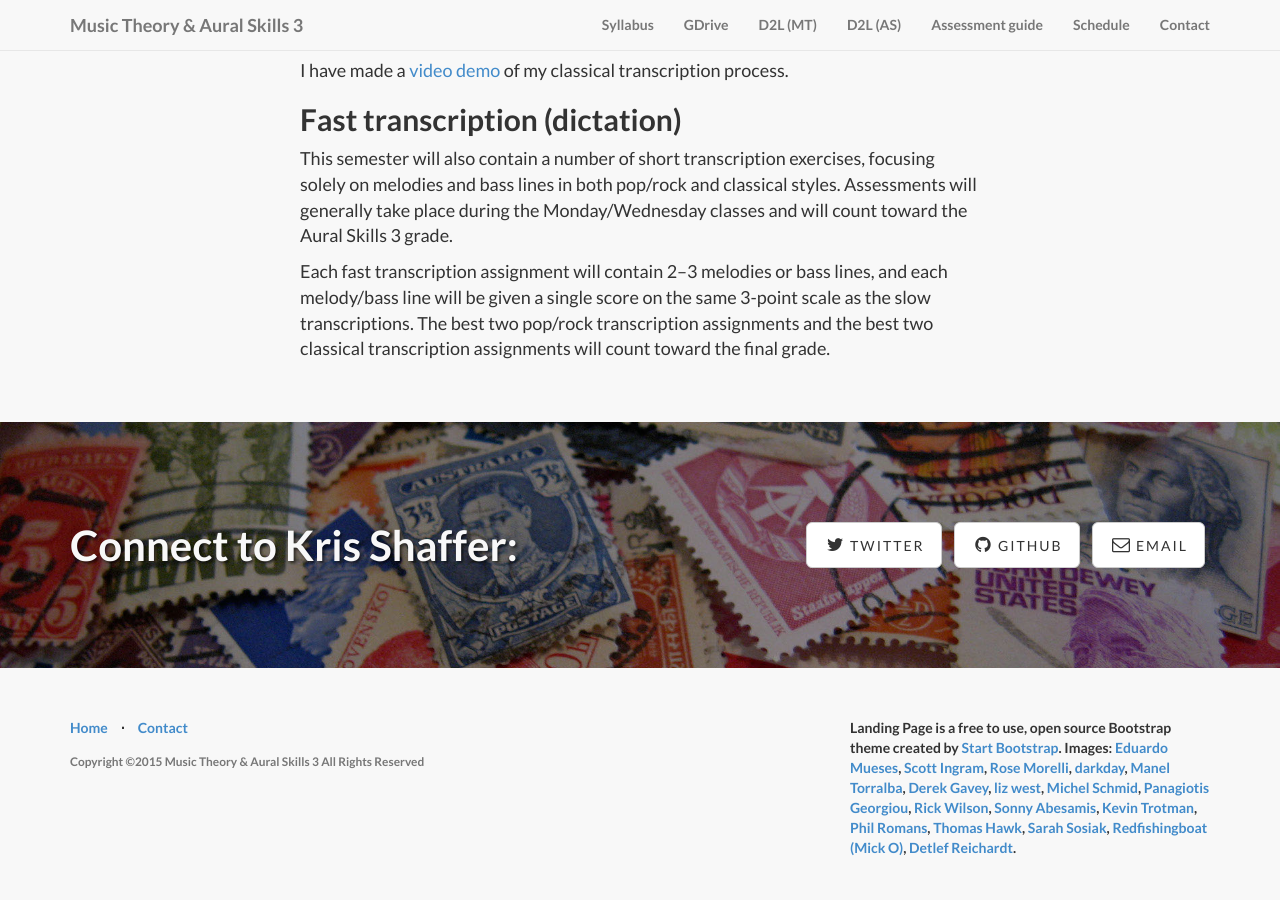
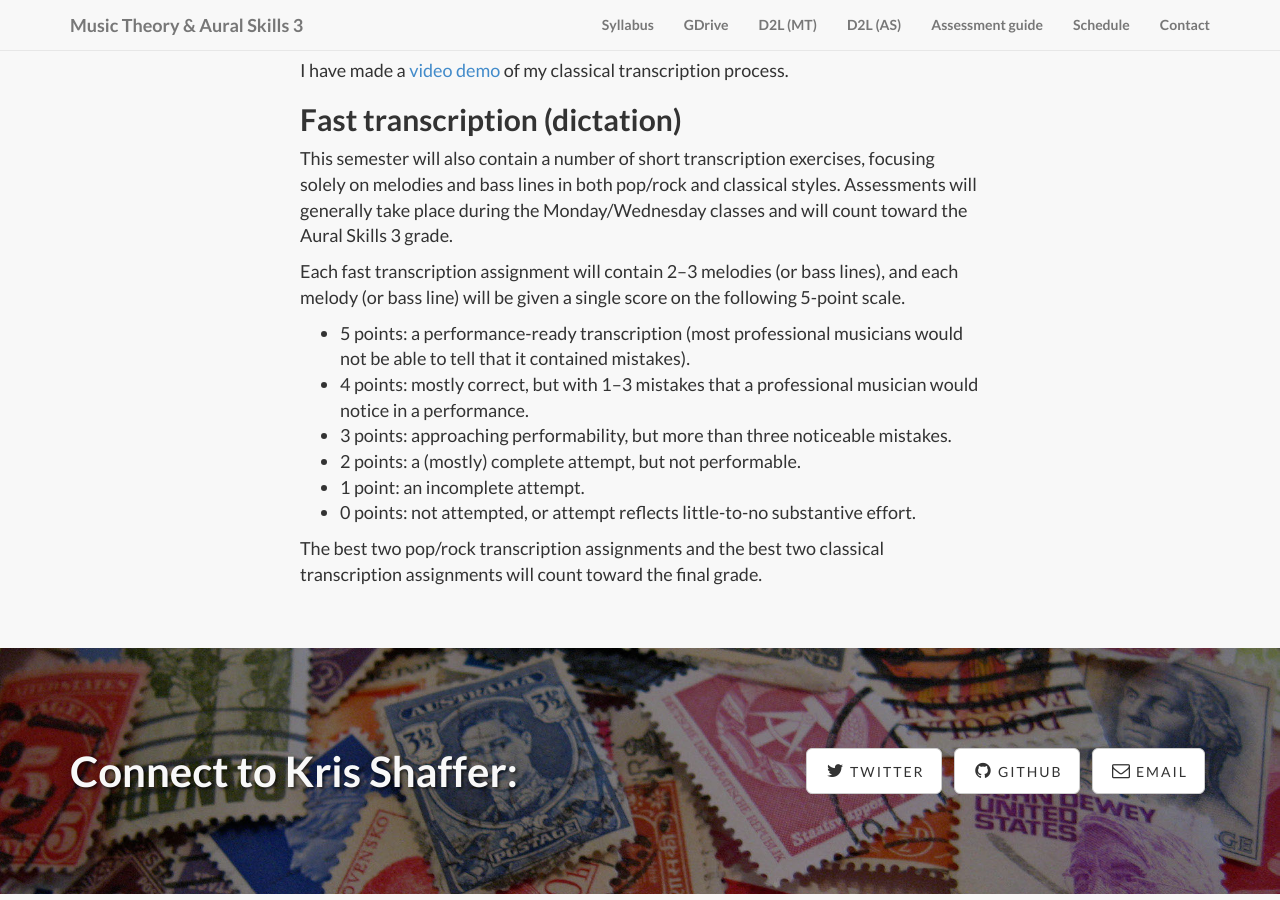
Before and after one commit to kshaffer/theory3, a Jekyll site: the page built from assessments.md, in a window 1280 px wide and 900 px high, scrolled down 6854 px. Built offline with Jekyll 4.4.1, drawn with Linux system fonts in a browser that asks for light colours; nearby versions of some CDN libraries; library files that are not in the unit come from our copies.

Commit message:
update fast transcription rubric

```diff
--- a/assessments.md
+++ b/assessments.md
@@ -151,4 +151,14 @@ I have made a [video demo](https://vimeo.com/119572881) of my classical transcri
 
 This semester will also contain a number of short transcription exercises, focusing solely on melodies and bass lines in both pop/rock and classical styles. Assessments will generally take place during the Monday/Wednesday classes and will count toward the Aural Skills 3 grade.
 
-Each fast transcription assignment will contain 2–3 melodies or bass lines, and each melody/bass line will be given a single score on the same 3-point scale as the slow transcriptions. The best two pop/rock transcription assignments and the best two classical transcription assignments will count toward the final grade.
+Each fast transcription assignment will contain 2–3 melodies (or bass lines), and each melody (or bass line) will be given a single score on the following 5-point scale.
+
+- 5 points: a performance-ready transcription (most professional musicians would not be able to tell that it contained mistakes).
+- 4 points: mostly correct, but with 1–3 mistakes that a professional musician would notice in a performance.
+- 3 points: approaching performability, but more than three noticeable mistakes.
+- 2 points: a (mostly) complete attempt, but not performable.
+- 1 point: an incomplete attempt.
+- 0 points: not attempted, or attempt reflects little-to-no substantive effort.
+
+
+The best two pop/rock transcription assignments and the best two classical transcription assignments will count toward the final grade.
```
